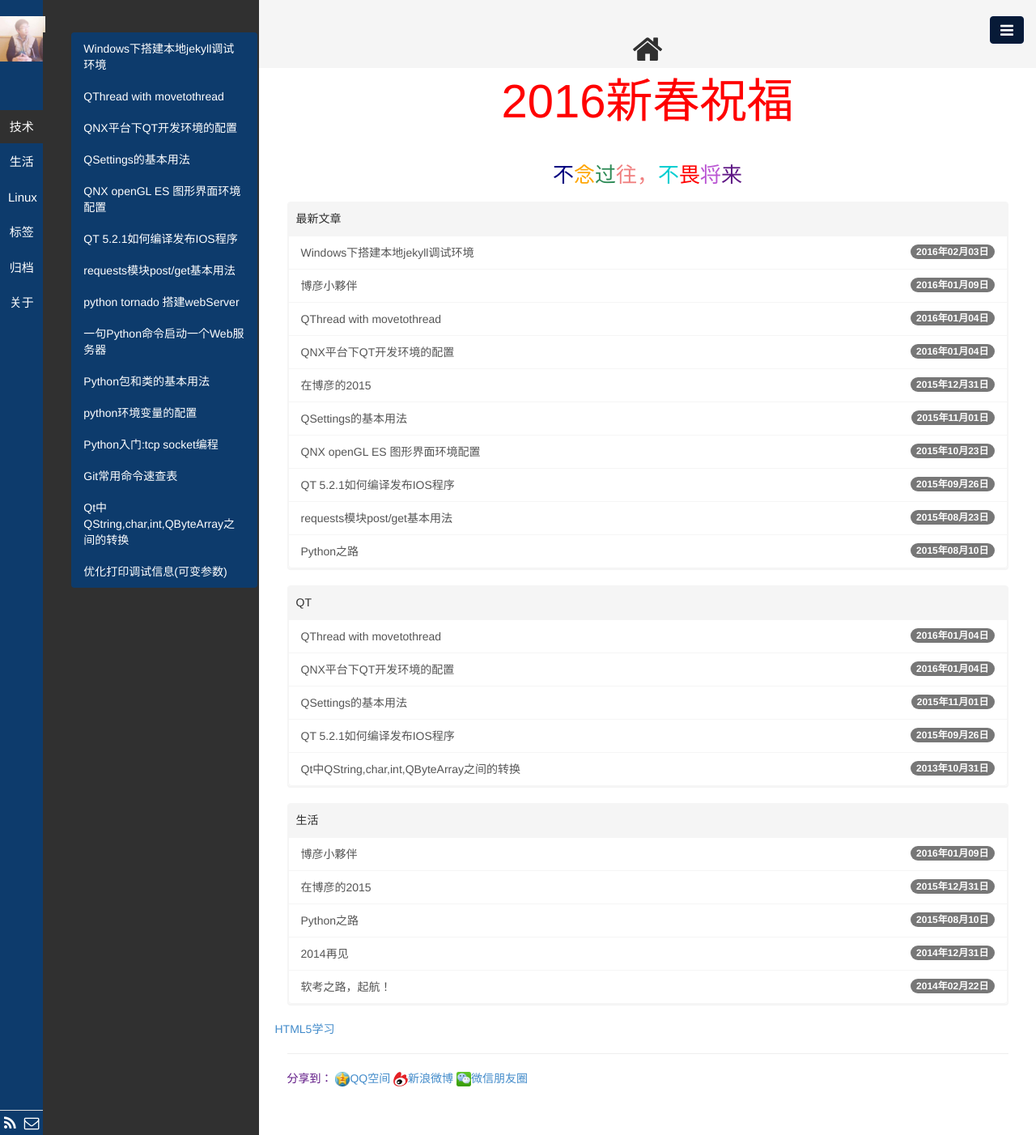
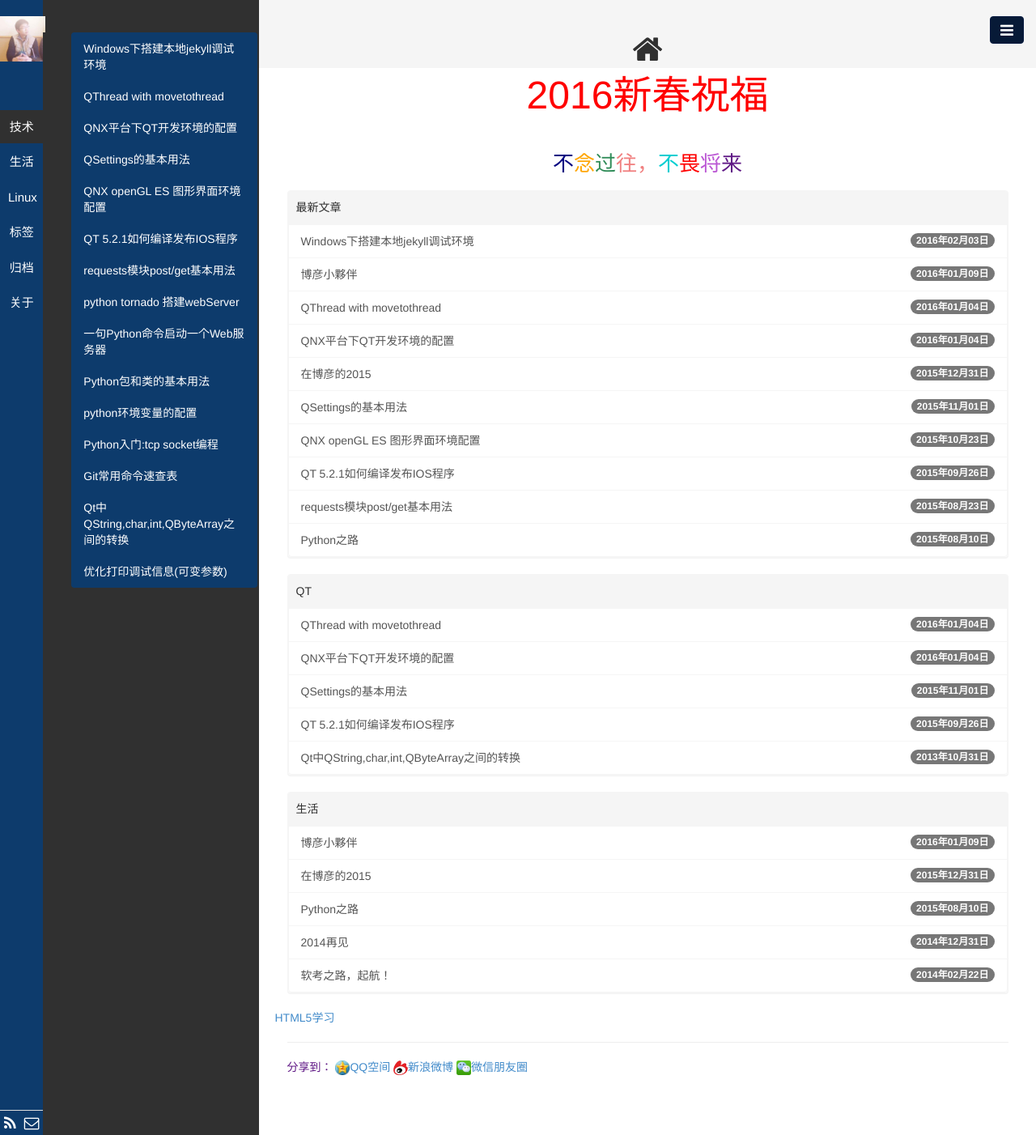
Before and after one commit to liukang325/liukang325.github.io, a Jekyll site: the page built from index.html, in a window 1280 px wide. Shown: the whole page at 81% size. Built offline with Jekyll 4.4.1, drawn with Linux system fonts in a browser that asks for light colours; Markdown is read by kramdown in place of the engine named in the settings; the list of posts is cut into pages by our own code; comment, search, counter and statistics services are not loaded.

Commit message:
字体改小

```diff
--- a/index.html
+++ b/index.html
@@ -5,7 +5,7 @@ titlename: 首页
 ---
 <div>
   <center>
-    <a href="/html/newYear.html" title="2016新春祝福" style=" color:#FF0000; font-size:58px;">2016新春祝福</a>
+    <a href="/html/newYear.html" title="2016新春祝福" style=" color:#FF0000; font-size:48px;">2016新春祝福</a>
   </center>
 </div>
 <!--<br>-->
```
